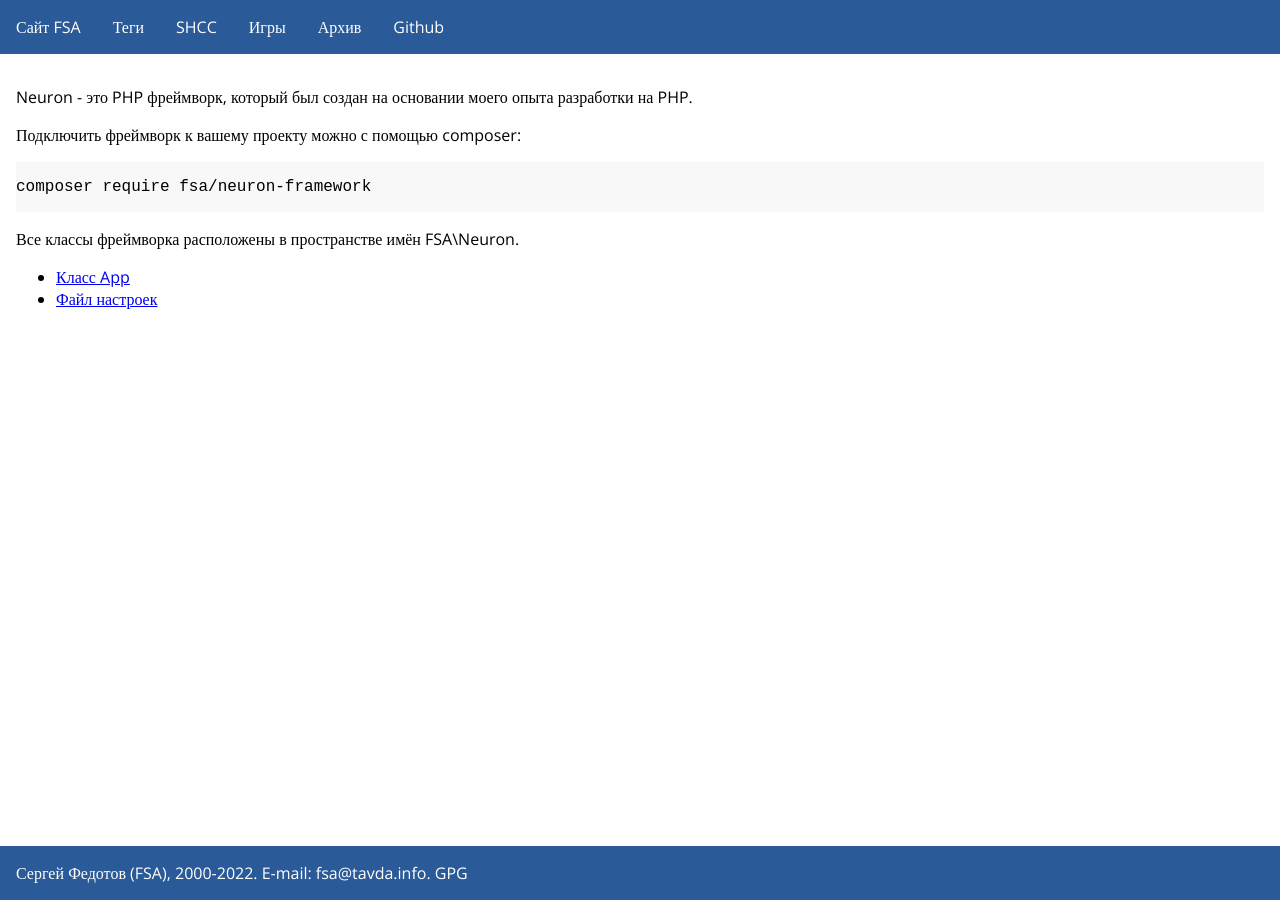
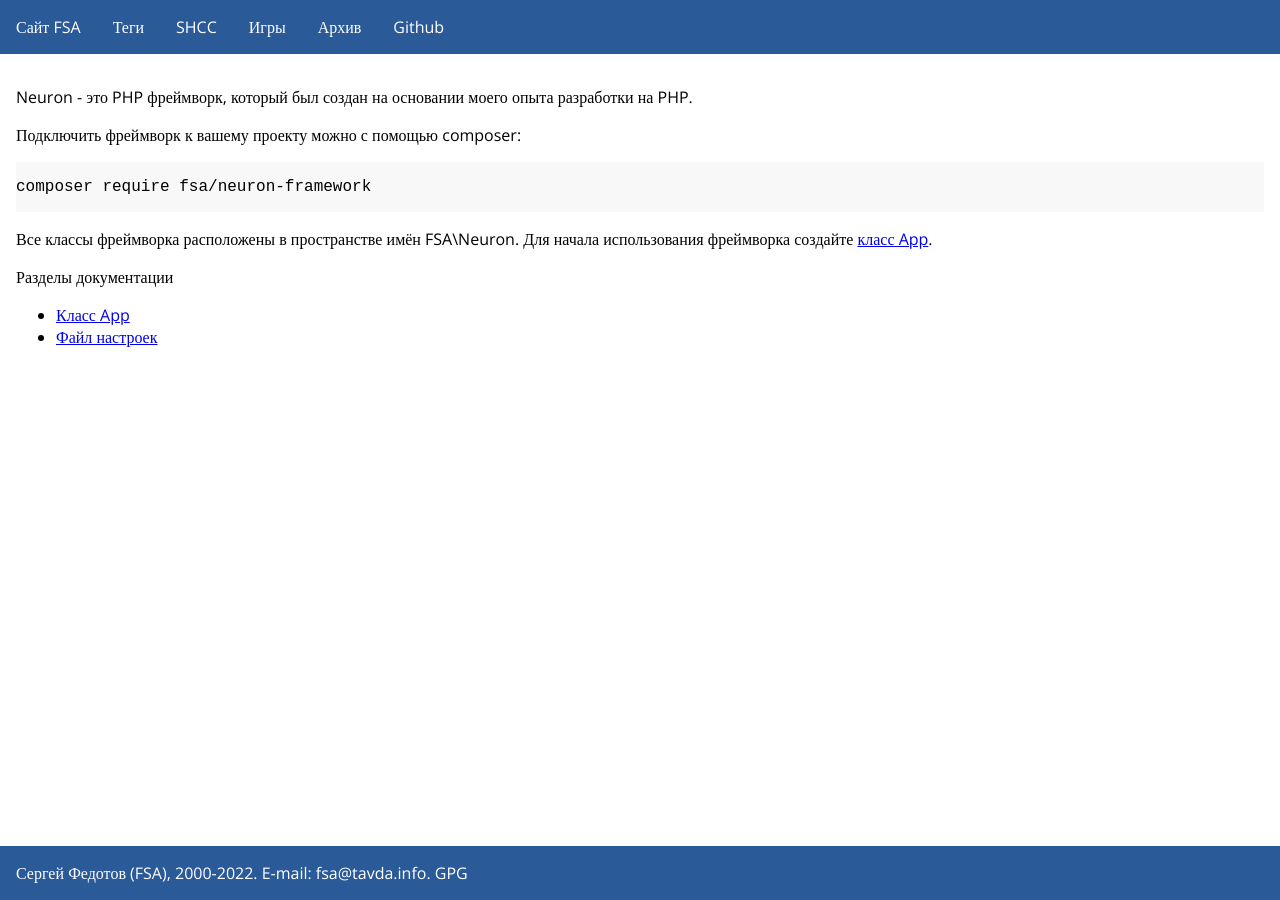
Before and after one commit to fsa/site, a Jekyll site: the page built from neuron/index.md, in a window 1280 px wide. Built offline with Jekyll 4.4.1, drawn with Linux system fonts in a browser that asks for light colours.

Commit message:
Доработка документации Neuron.

````diff
--- a/neuron/index.md
+++ b/neuron/index.md
@@ -12,7 +12,9 @@ Neuron - это PHP фреймворк, который был создан на
 composer require fsa/neuron-framework
 ```
 
-Все классы фреймворка расположены в пространстве имён FSA\Neuron.
+Все классы фреймворка расположены в пространстве имён FSA\Neuron. Для начала использования фреймворка создайте [класс App](app).
+
+Разделы документации
 
 * [Класс App](app)
 * [Файл настроек](settings)
````
Also changed, not shown: neuron/app.md (+7 -4 lines).
